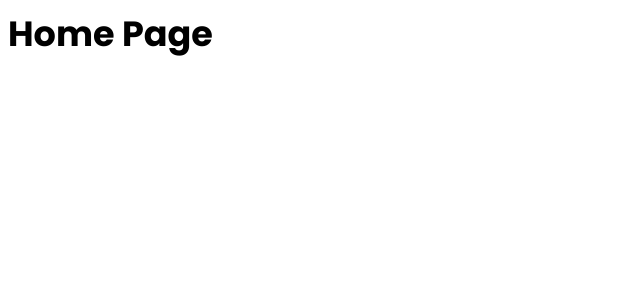
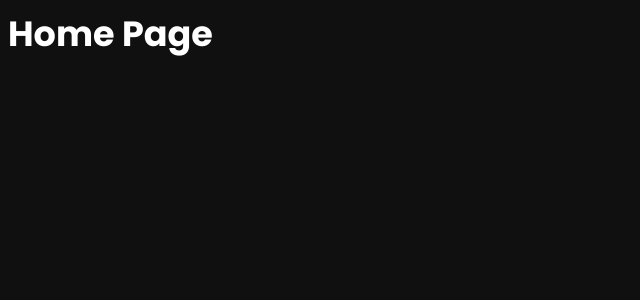
Before and after one commit to victorivanlopezlearning/first-next14-app, a Next.js app: page / in a window 1280 px wide. Shown: the top 300 px of the page, without its empty margins (0-640 px from the left). Built offline with nearby package versions, Linux system fonts and the light colour scheme.

Commit message:
Updated: styles

```diff
--- a/app/globals.css
+++ b/app/globals.css
@@ -11,7 +11,8 @@ html {
 }
 
 body {
-  background-color: #FFFFFF;
+  background-color: #111010;
+  color: #FFFFFF;
   font-size: 1.6rem;
   line-height: 1.5;
 }
```
